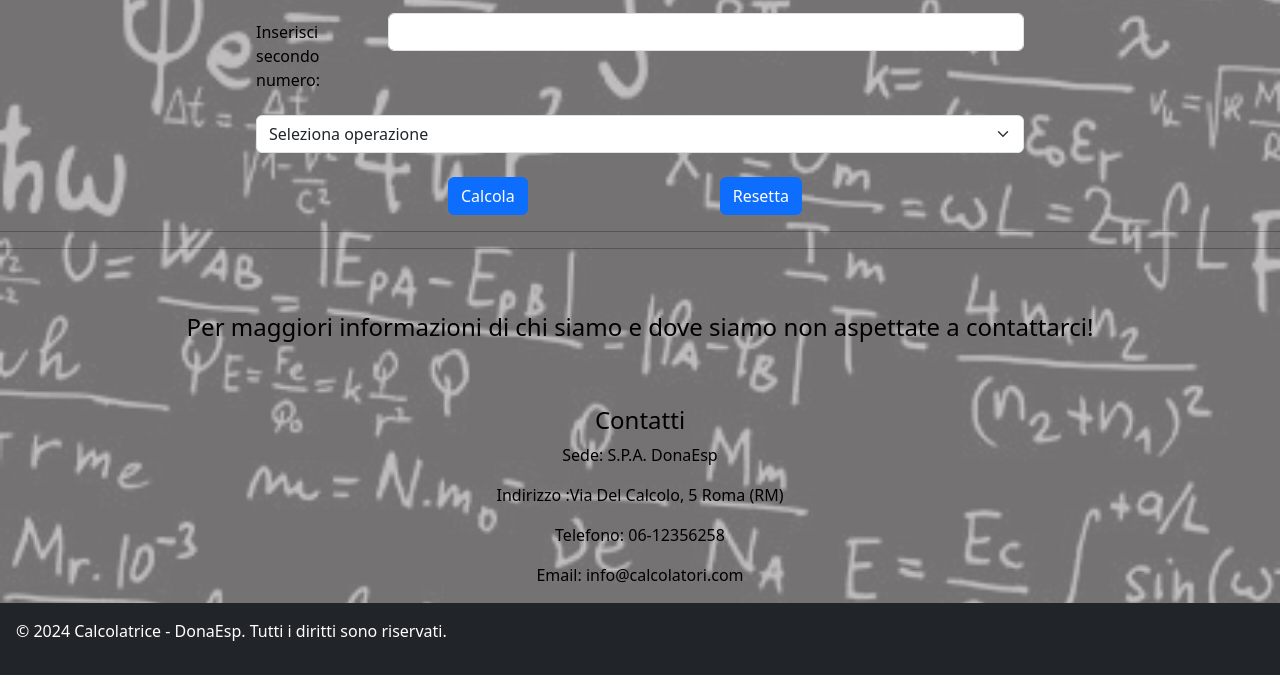
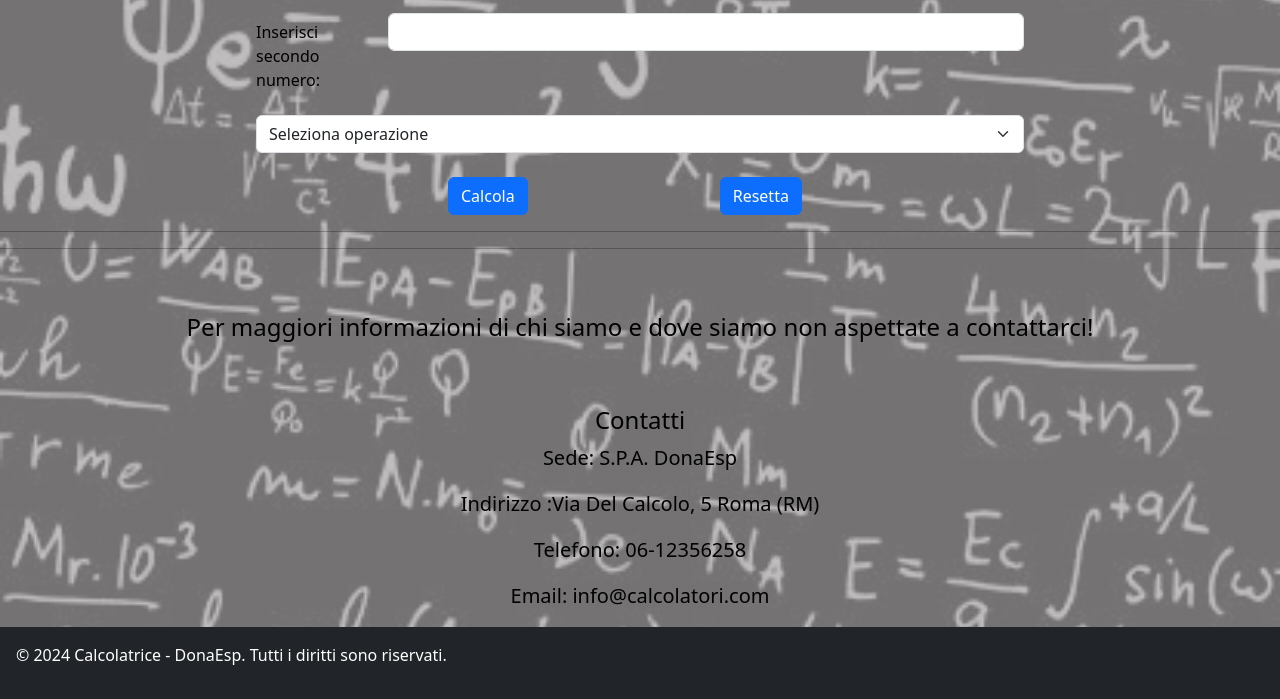
Before and after one commit to FrancescooEspositoo/calcolatrice, a plain HTML site: page index.html in a window 1280 px wide. Shown: the part 231-930 px from the top of the page. Before the commit the page ends 906 px from the top, so only its background shows below. Drawn offline with nearby package versions, Linux system fonts and the light colour scheme.

Commit message:
Add files via upload

```diff
--- a/index.html
+++ b/index.html
@@ -166,12 +166,15 @@
 
     <div class="contatti">
         <h4>Contatti</h4>
-        <address>
-            <p>Sede: S.P.A. DonaEsp</p>
-            <p>Indirizzo :Via Del Calcolo, 5 Roma (RM)</p>
-            <p>Telefono: 06-12356258</p>
-            <p>Email: info@calcolatori.com</p>
-        </address>
+        <figure class="text-center">
+            <blockquote class="blockquote">
+                <p>Sede: S.P.A. DonaEsp</p>
+                <p>Indirizzo :Via Del Calcolo, 5 Roma (RM)</p>
+                <p>Telefono: 06-12356258</p>
+                <p>Email: info@calcolatori.com</p>
+            </blockquote>
+        </figure>
+
     </div>
 
     <div class="text-bg-dark p-3">
```
